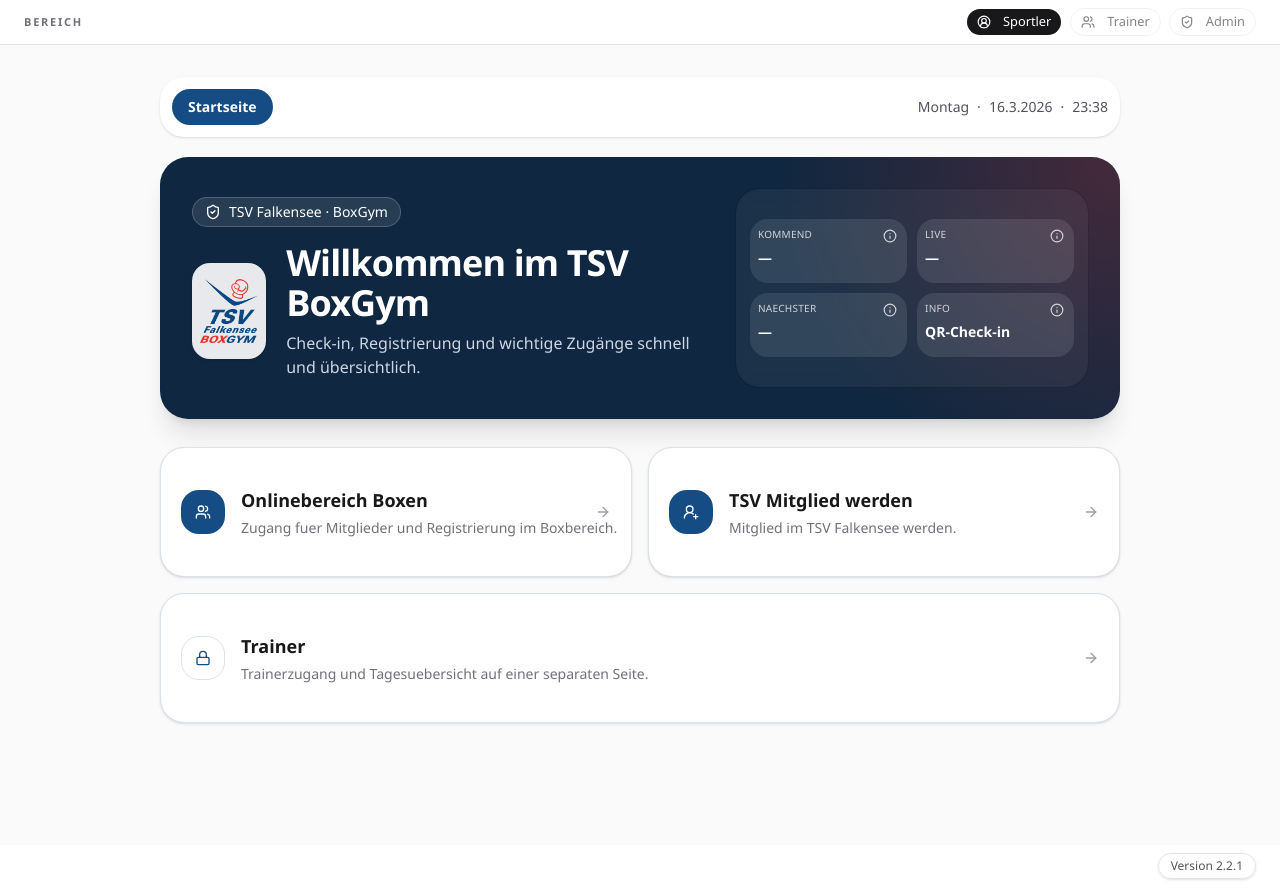
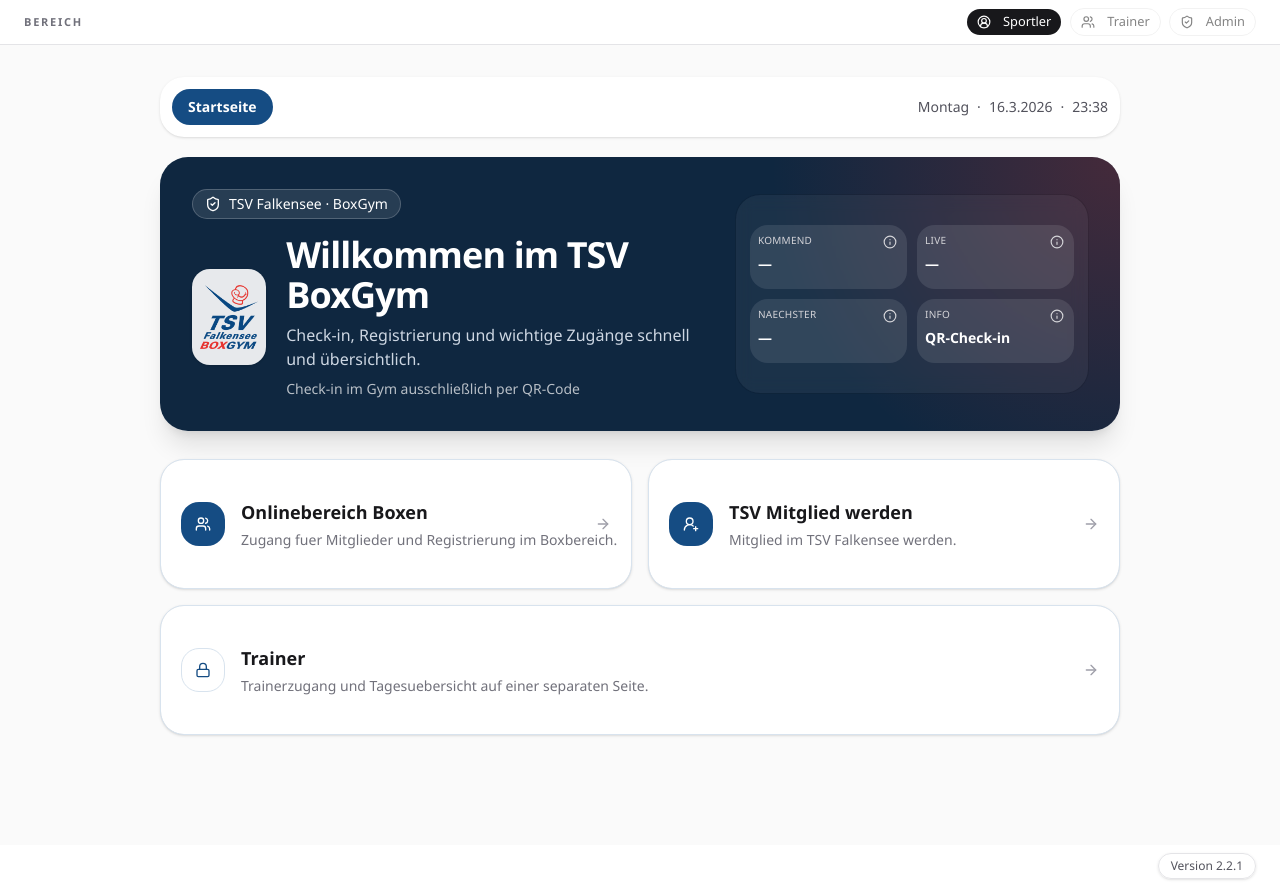
Before and after one commit to christianschmidt0479-alt/TSV-BoxGym, a Next.js app: page / in a window 1280 px wide. Built offline with nearby package versions, Linux system fonts and the light colour scheme.

Commit message:
Release 2.2.1: homepage clean, QR-only check-in, clear navigation

```diff
--- a/app/page.tsx
+++ b/app/page.tsx
@@ -247,6 +247,9 @@
                     <p className="max-w-2xl text-sm leading-6 text-blue-50/85 sm:text-base">
                       Check-in, Registrierung und wichtige Zugänge schnell und übersichtlich.
                     </p>
+                    <p className="mt-1 max-w-2xl truncate text-xs text-white/70 sm:text-sm">
+                      Check-in im Gym ausschließlich per QR-Code
+                    </p>
                   </div>
                 </div>
               </div>
```
